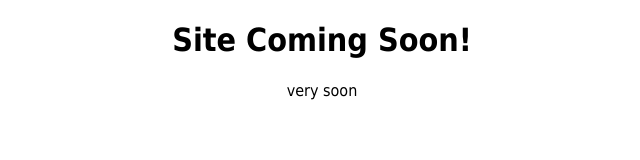
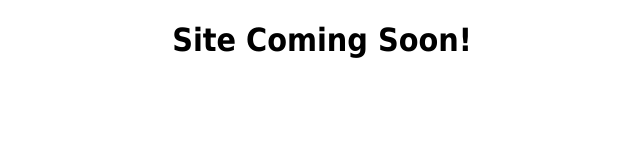
Before and after one commit to codename-adam/portfolio-website, a plain HTML site: page index.html in a window 1280 px wide. Shown: the full height of the page, 318-958 px from the left. Drawn offline with Linux system fonts and the light colour scheme.

Commit message:
Second commit

```diff
--- a/index.html
+++ b/index.html
@@ -18,6 +18,5 @@
 </head>
 <body>
 <h1>Site Coming Soon!</h1>
-<p>very soon</p>
 </body>
 </html>
```
